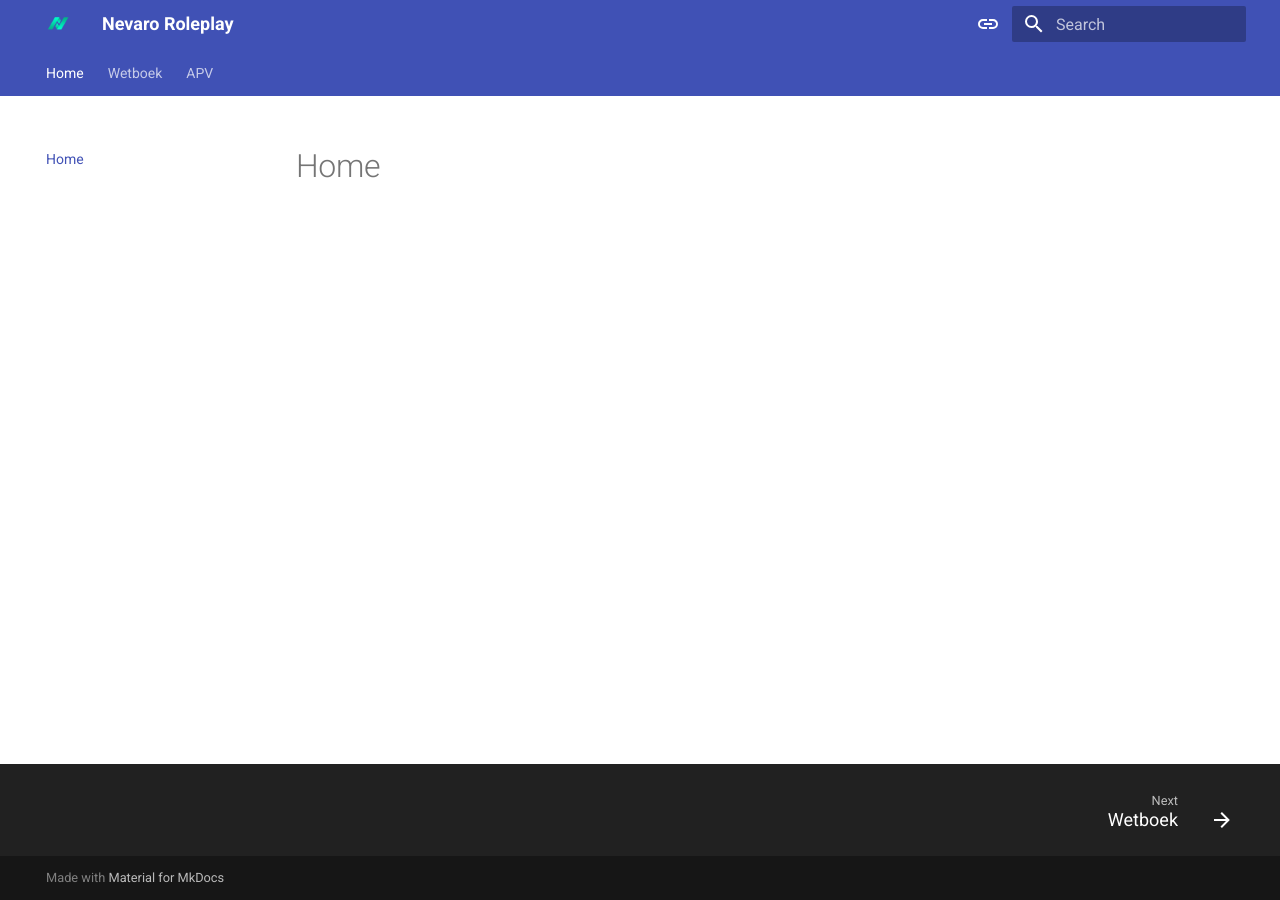
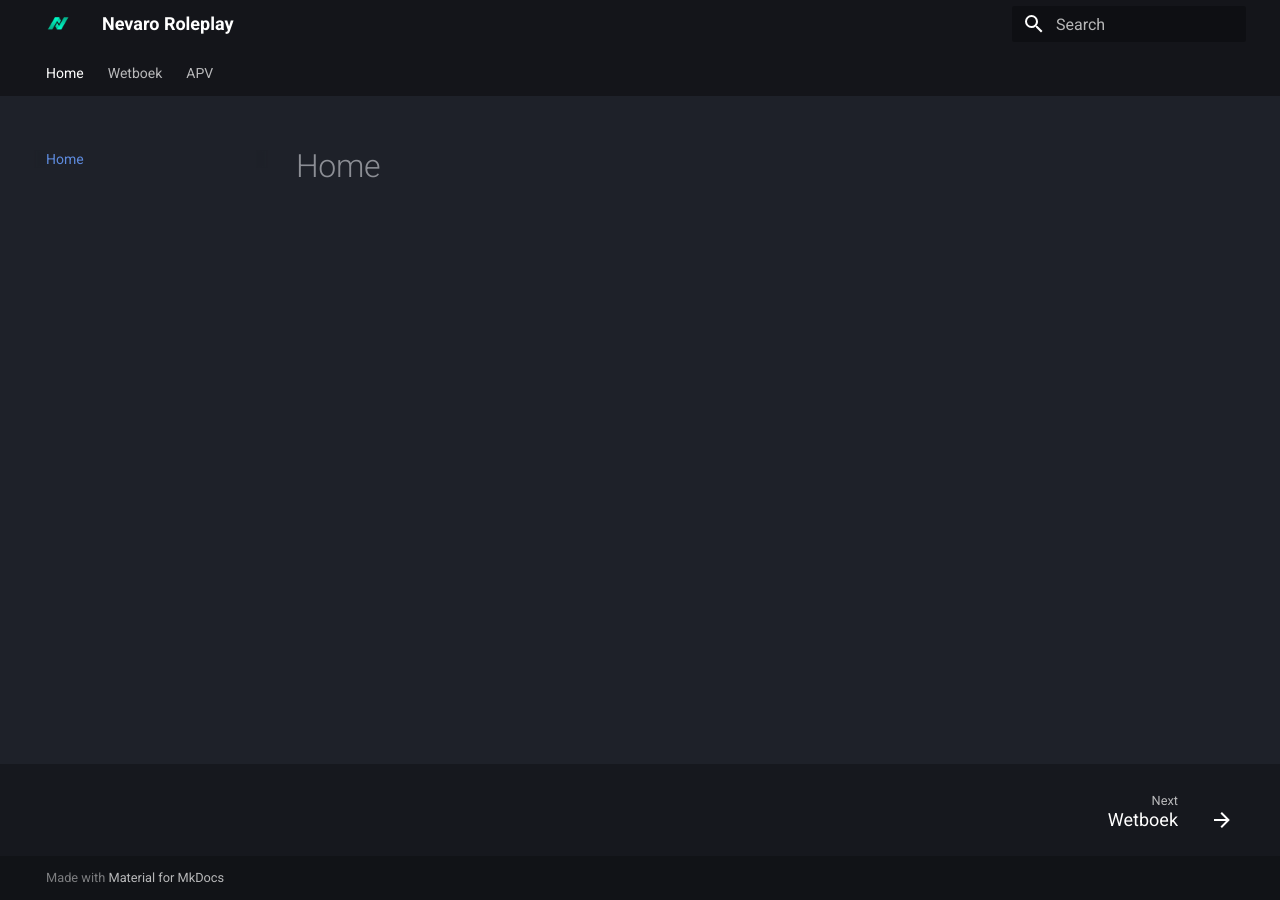
Before and after one commit to MythicalLapis0181/NevaroRP-Docs, an MkDocs documentation site: the page built from docs/index.md, in a window 1280 px wide. Built offline with MkDocs 1.6.1 and Material for MkDocs 9.7.7, drawn with Linux system fonts in a browser that asks for light colours.

Commit message:
Update mkdocs.yml

```diff
--- a/mkdocs.yml
+++ b/mkdocs.yml
@@ -33,24 +33,25 @@ theme:
     - toc.follow
     # - toc.integrate
   palette:
-    - media: "(prefers-color-scheme)"
-      toggle:
-        icon: material/link
-        name: Wissel naar lichte modus
-    - media: "(prefers-color-scheme: light)"
-      scheme: default
-      primary: indigo
-      accent: indigo
-      toggle:
-        icon: material/toggle-switch
-        name: Wissel naar donkere modus
-    - media: "(prefers-color-scheme: dark)"
+   # - media: "(prefers-color-scheme)"
+    #  toggle:
+     #   icon: material/link
+      #  name: Wissel naar lichte modus
+   # - media: "(prefers-color-scheme: light)"
+    #  scheme: default
+     # primary: indigo
+      #accent: indigo
+      #toggle:
+       # icon: material/toggle-switch
+        #name: Wissel naar donkere modus
+        #- media: "(prefers-color-scheme: dark)"
+    - media: "default"
       scheme: slate
       primary: black
       accent: indigo
-      toggle:
-        icon: material/toggle-switch-off
-        name: Wissel naar systeem voorkeur
+   #   toggle:
+    #    icon: material/toggle-switch-off
+     #   name: Wissel naar systeem voorkeur
   font:
     text: Roboto
     code: Roboto Mono
```
